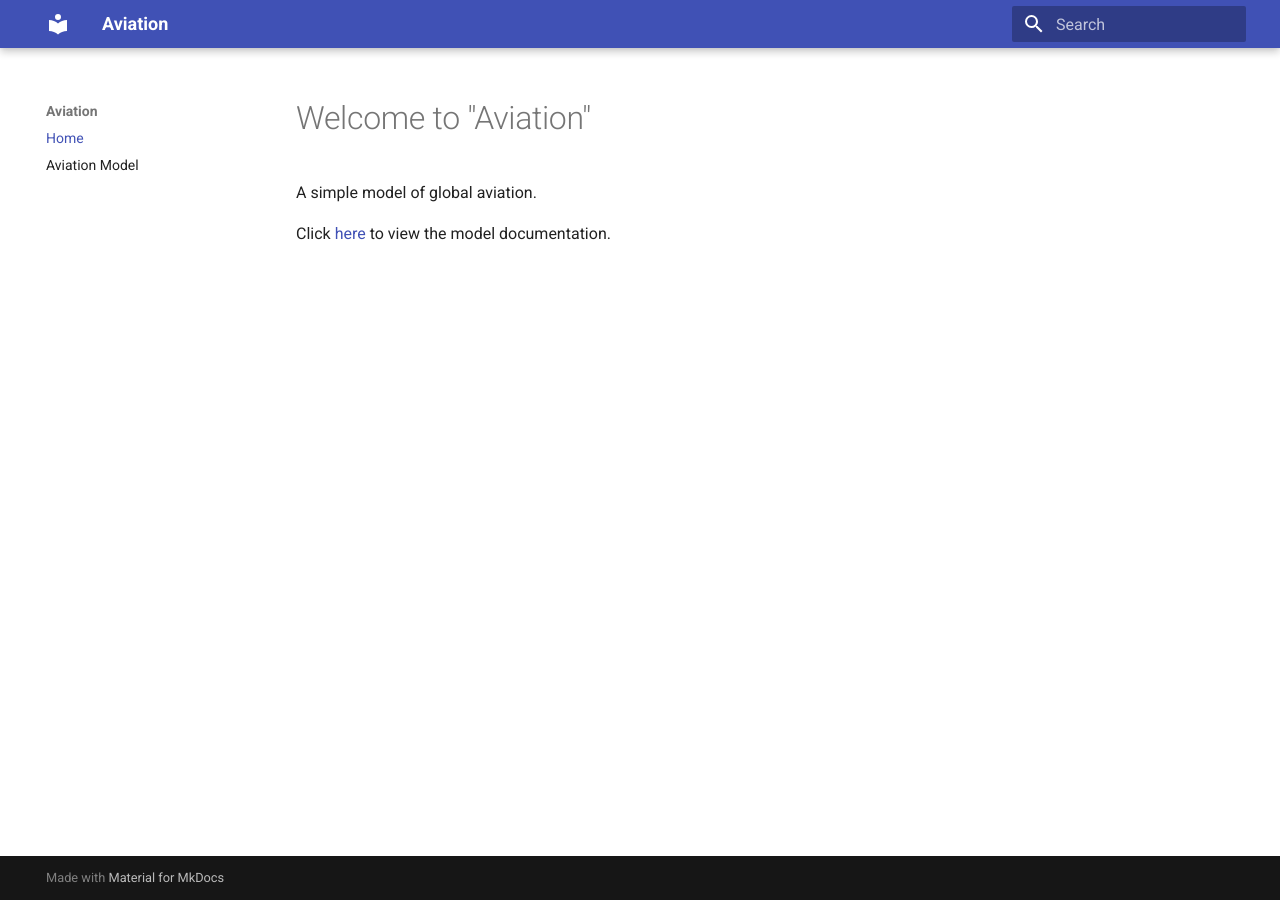
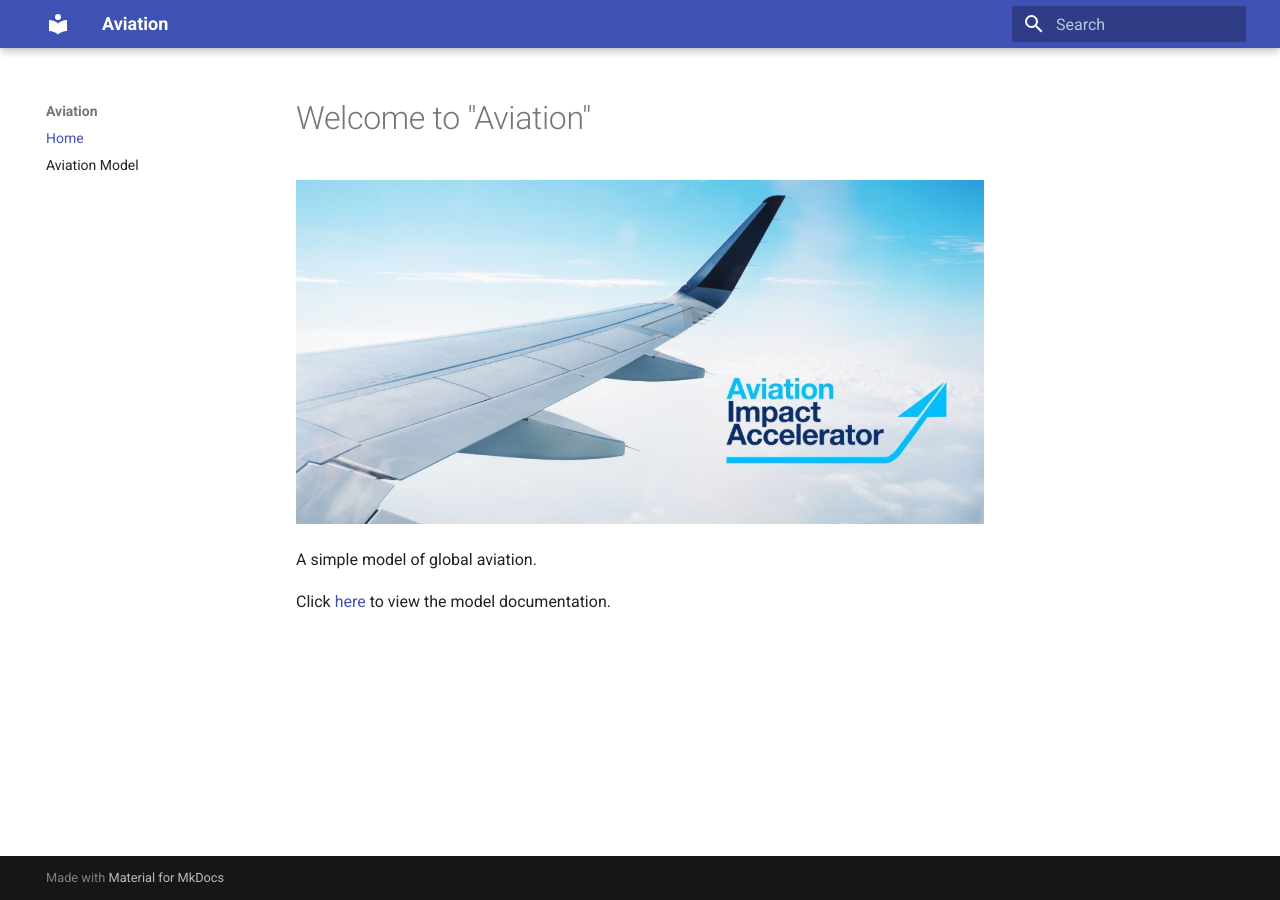
Before and after one commit to petercroookes/aviation, an MkDocs documentation site: the page built from docs/index.md, in a window 1280 px wide. Built offline with MkDocs 1.6.1 and Material for MkDocs 9.7.7, drawn with Linux system fonts in a browser that asks for light colours.

Commit message:
Changed theme to mkdocs-material and added image of aircraft to the homepage on the docs site

```diff
--- a/docs/index.md
+++ b/docs/index.md
@@ -1,4 +1,6 @@
 # Welcome to "Aviation"
+
+![Aviation](./assets/aviation.jpg)
 
 A simple model of global aviation.
 
```
Also changed, not shown: docs/assets/aviation.jpg (added).
